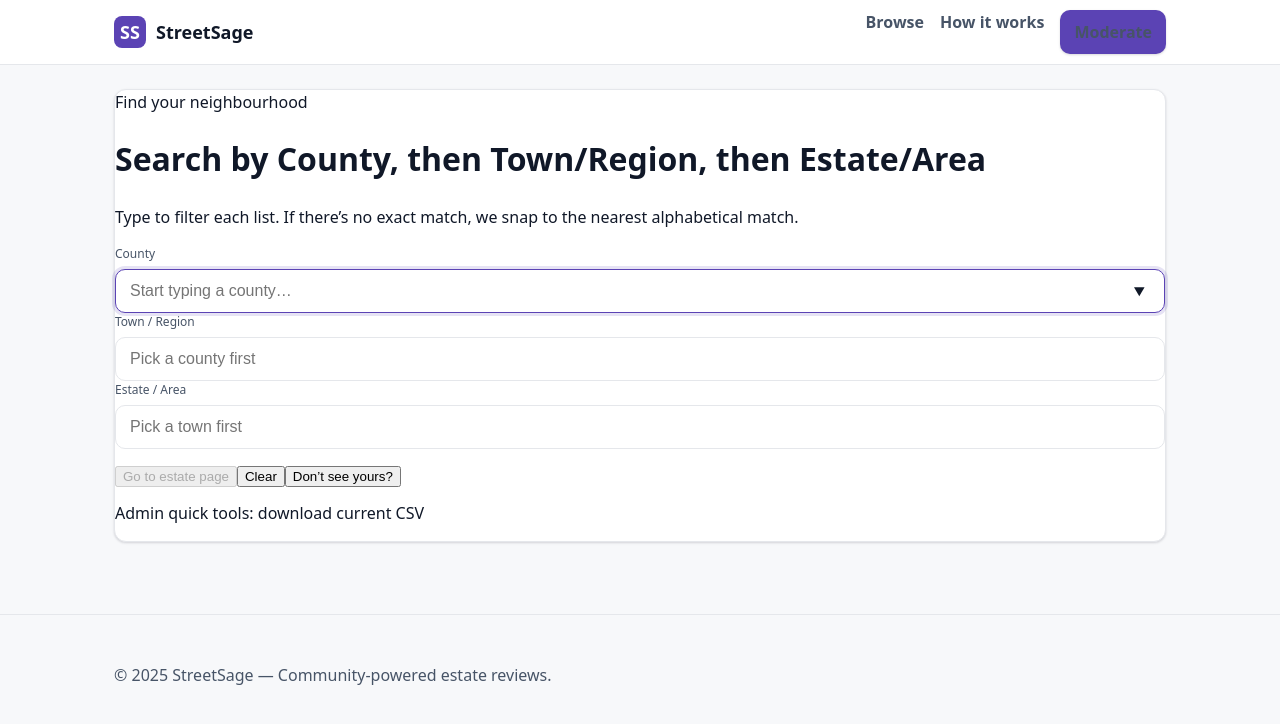
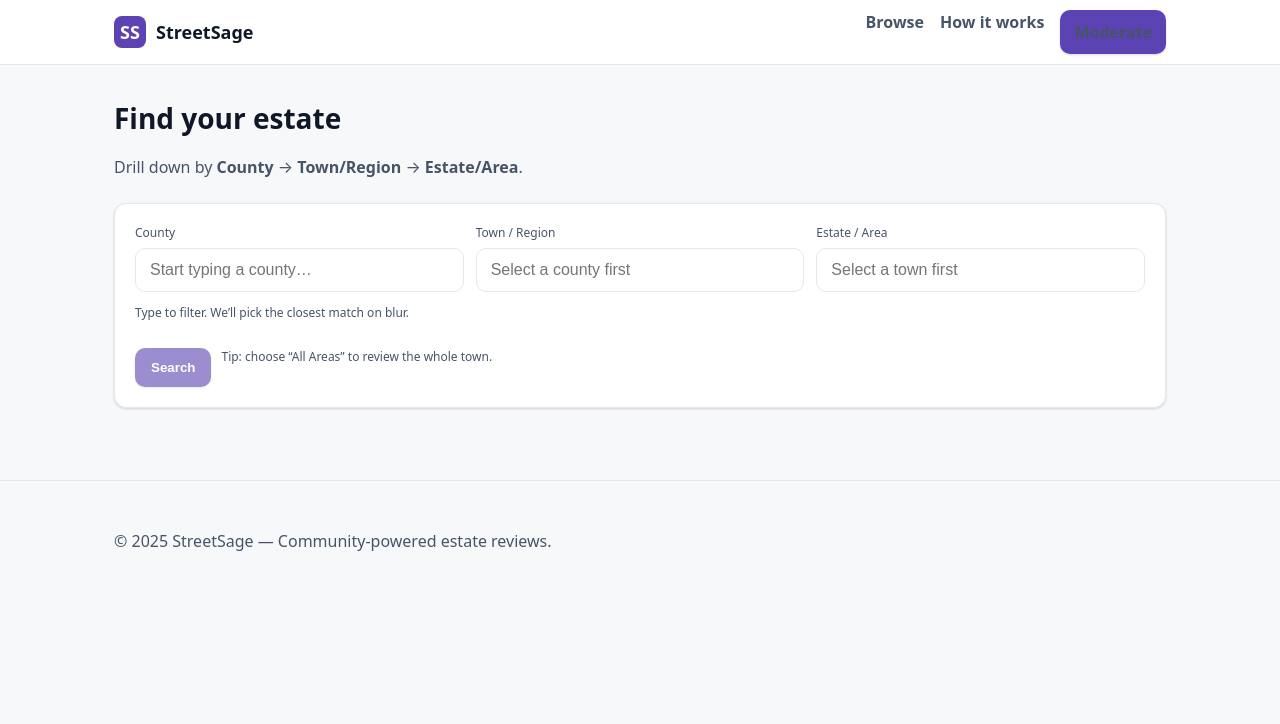
Before and after one commit to seamusk84/reviewer, a Next.js app: page / in a window 1280 px wide. Shown: the top 724 px of the page. Built offline with nearby package versions, Linux system fonts and the light colour scheme.

Commit message:
Update CascadingSearch.tsx

```diff
--- a/components/CascadingSearch.tsx
+++ b/components/CascadingSearch.tsx
@@ -1,220 +1,151 @@
-// components/CascadingSearch.tsx
-import React, {
-  useEffect,
-  useRef,
-  useState,
-  KeyboardEvent,
-  FormEvent,
-} from "react";
+import React from "react";
 
 type DataShape = Record<string, Record<string, string[]>>;
 type Props = {
-  fetchData: () => Promise<DataShape | undefined>;
+  fetchData: () => Promise<DataShape>;
   onNavigate: (path: string) => void;
 };
 
-function slugify(s: string) {
-  return s.toLowerCase().replace(/[^a-z0-9]+/g, "-").replace(/(^-|-$)+/g, "");
-}
+export default function CascadingSearch({ fetchData, onNavigate }: Props) {
+  const [data, setData] = React.useState<DataShape>({});
+  const [counties, setCounties] = React.useState<string[]>([]);
+  const [towns, setTowns] = React.useState<string[]>([]);
+  const [estates, setEstates] = React.useState<string[]>([]);
 
-export default function CascadingSearch({ fetchData, onNavigate }: Props) {
-  const [data, setData] = useState<DataShape>({});
-  const [counties, setCounties] = useState<string[]>([]);
-  const [towns, setTowns] = useState<string[]>([]);
-  const [estates, setEstates] = useState<string[]>([]);
+  const [county, setCounty] = React.useState("");
+  const [town, setTown] = React.useState("");
+  const [estate, setEstate] = React.useState("");
 
-  const [county, setCounty] = useState("");
-  const [town, setTown] = useState("");
-  const [estate, setEstate] = useState("");
+  const [loading, setLoading] = React.useState(true);
 
-  const [loading, setLoading] = useState(true);
-  const [msg, setMsg] = useState<string | null>(null);
-  const [showAdd, setShowAdd] = useState(false);
-
-  const countyRef = useRef<HTMLInputElement>(null);
-
-  useEffect(() => {
+  React.useEffect(() => {
     (async () => {
-      try {
       setLoading(true);
-        const d = (await fetchData()) || {};
-        setData(d);
-        setCounties(Object.keys(d).sort((a, b) => a.localeCompare(b)));
-        setMsg(null);
-      } catch (e: any) {
-        setMsg(e.message || "Failed to load data");
-      } finally {
+      const d = await fetchData();
+      setData(d || {});
+      const cs = Object.keys(d || {}).sort((a,b)=>a.localeCompare(b));
+      setCounties(cs);
       setLoading(false);
-        if (countyRef.current && typeof window !== "undefined" && window.innerWidth > 640) {
-          countyRef.current.focus();
-        }
-      }
     })();
   }, [fetchData]);
 
-  useEffect(() => {
-    if (!county) {
-      setTowns([]); setTown("");
-      setEstates([]); setEstate("");
-      return;
-    }
-    const t = Object.keys(data[county] || {}).sort((a, b) => a.localeCompare(b));
+  React.useEffect(() => {
+    const t = (data[county] ? Object.keys(data[county]) : []).sort((a,b)=>a.localeCompare(b));
     setTowns(t);
-    if (!t.includes(town)) {
-      setTown(""); setEstates([]); setEstate("");
-    }
-  }, [county, data]); // eslint-disable-line react-hooks/exhaustive-deps
+    setTown("");
+    setEstate("");
+    setEstates([]);
+  }, [county]);
 
-  useEffect(() => {
-    if (!county || !town) { setEstates([]); setEstate(""); return; }
-    const e = [...(data[county]?.[town] || [])].sort((a, b) => a.localeCompare(b));
+  React.useEffect(() => {
+    const e = (data[county] && data[county][town] ? [...data[county][town]] : []).sort((a,b)=>a.localeCompare(b));
     setEstates(e);
-    if (!e.includes(estate)) setEstate(e[0] || "");
-  }, [county, town, data]); // eslint-disable-line react-hooks/exhaustive-deps
+    setEstate("");
+  }, [town, county, data]);
 
-  function closest(list: string[], val: string) {
-    if (!val) return "";
-    const i = list.findIndex((x) => x.toLowerCase().startsWith(val.toLowerCase()));
-    if (i >= 0) return list[i];
-    const after = list.find((x) => x.toLowerCase() >= val.toLowerCase());
-    return after || list[list.length - 1] || "";
+  function go() {
+    if (!county || !town || !estate) return;
+    const safe = (s:string)=>encodeURIComponent(s.toLowerCase().replace(/\s+/g,"-"));
+    onNavigate(`/${safe(county)}/${safe(town)}/${safe(estate)}`);
   }
 
-  function go() {
-    if (!county || !town) return;
-    const e = estate || "All Areas";
-    onNavigate(`/${slugify(county)}/${slugify(town)}/${slugify(e)}`);
-  }
-
-  const onEnter = (e: KeyboardEvent<HTMLInputElement>) => {
-    if (e.key === "Enter") {
-      e.preventDefault();
-      go();
-    }
-  };
-
-  async function submitSuggestion(e: FormEvent<HTMLFormElement>) {
-    e.preventDefault();
-    const fd = new FormData(e.currentTarget);
-    const payload = {
-      county: fd.get("county"),
-      town: fd.get("town"),
-      estate: fd.get("estate"),
-      email: fd.get("email"),
-      note: fd.get("note"),
-    };
-    try {
-      await fetch("/api/suggestions", {
-        method: "POST",
-        headers: { "Content-Type": "application/json" },
-        body: JSON.stringify(payload),
-      });
-      alert("Thanks! We’ve recorded your suggestion.");
-      setShowAdd(false);
-    } catch {
-      alert("Could not send right now — try again later.");
-    }
+  // helper to pick the first alphabetical match when typing
+  function pickClosest(val: string, list: string[]) {
+    const v = val.trim().toLowerCase();
+    if (!v) return "";
+    const exact = list.find(x => x.toLowerCase() === v);
+    if (exact) return exact;
+    const starts = list.find(x => x.toLowerCase().startsWith(v));
+    if (starts) return starts;
+    return list[0] || "";
   }
 
   return (
-    <div className="card">
-      <div className="hero">
-        <div className="kicker">Find your neighbourhood</div>
-        <h1>Search by County, then Town/Region, then Estate/Area</h1>
-        <p>Type to filter each list. If there’s no exact match, we snap to the nearest alphabetical match.</p>
-      </div>
+    <section id="browse">
+      <h1 className="page-title">Find your estate</h1>
+      <p className="page-sub">Drill down by <strong>County</strong> → <strong>Town/Region</strong> → <strong>Estate/Area</strong>.</p>
 
-      {loading && <p className="kicker">Loading data…</p>}
-      {msg && <p className="kicker" style={{ color: "#ffbdbd" }}>{msg}</p>}
-
-      <div className="grid grid-3" style={{ marginTop: 12 }}>
+      <div className="card card-pad">
+        {loading ? (
+          <p className="helper">Loading places…</p>
+        ) : (
+          <>
+            <div className="form-row form-row-3">
+              {/* County */}
               <div>
                 <label className="label" htmlFor="county">County</label>
                 <input
                   id="county"
                   className="input"
+                  placeholder="Start typing a county…"
                   list="counties"
-            placeholder="Start typing a county…"
                   value={county}
-            onChange={(e) => setCounty(closest(counties, e.target.value))}
-            onKeyDown={onEnter}
-            ref={countyRef}
-            autoComplete="off"
-            aria-autocomplete="list"
+                  onChange={(e) => {
+                    const v = e.target.value;
+                    // allow free typing; on blur snap to closest
+                    setCounty(v);
+                  }}
+                  onBlur={(e)=>{
+                    const v = pickClosest(e.target.value, counties);
+                    setCounty(v);
+                  }}
                 />
                 <datalist id="counties">
-            {counties.map((c) => <option key={c} value={c} />)}
+                  {counties.map(c => <option key={c} value={c} />)}
                 </datalist>
+                <p className="helper">Type to filter. We’ll pick the closest match on blur.</p>
               </div>
 
+              {/* Town */}
               <div>
                 <label className="label" htmlFor="town">Town / Region</label>
                 <input
                   id="town"
                   className="input"
+                  placeholder={county ? "Start typing a town…" : "Select a county first"}
                   list="towns"
-            placeholder={county ? "Start typing a town…" : "Pick a county first"}
                   value={town}
-            onChange={(e) => setTown(closest(towns, e.target.value))}
-            onKeyDown={onEnter}
+                  onChange={(e)=>setTown(e.target.value)}
+                  onBlur={(e)=>{
+                    const v = pickClosest(e.target.value, towns);
+                    setTown(v);
+                  }}
                   disabled={!county}
-            autoComplete="off"
-            aria-autocomplete="list"
                 />
                 <datalist id="towns">
-            {towns.map((t) => <option key={t} value={t} />)}
+                  {towns.map(t => <option key={t} value={t} />)}
                 </datalist>
               </div>
 
+              {/* Estate */}
               <div>
                 <label className="label" htmlFor="estate">Estate / Area</label>
                 <input
                   id="estate"
                   className="input"
+                  placeholder={town ? "Start typing an estate…" : "Select a town first"}
                   list="estates"
-            placeholder={town ? "Type or choose an estate…" : "Pick a town first"}
                   value={estate}
-            onChange={(e) => setEstate(closest(estates, e.target.value))}
-            onKeyDown={onEnter}
+                  onChange={(e)=>setEstate(e.target.value)}
+                  onBlur={(e)=>{
+                    const v = pickClosest(e.target.value, estates);
+                    setEstate(v);
+                  }}
                   disabled={!town}
-            autoComplete="off"
-            aria-autocomplete="list"
                 />
                 <datalist id="estates">
-            {estates.map((e) => <option key={e} value={e} />)}
+                  {estates.map(e => <option key={e} value={e} />)}
                 </datalist>
               </div>
             </div>
 
-      <div className="row" style={{ marginTop: 14 }}>
-        <button className="button" onClick={go} disabled={!county || !town}>Go to estate page</button>
-        <button className="button secondary" onClick={() => { setCounty(""); setTown(""); setEstate(""); }}>Clear</button>
-        <button className="button secondary" onClick={() => setShowAdd((s) => !s)}>Don’t see yours?</button>
+            <div style={{ marginTop: 14, display: "flex", gap: 10 }}>
+              <button className="btn" onClick={go} disabled={!county || !town || !estate}>Search</button>
+              <span className="helper">Tip: choose “All Areas” to review the whole town.</span>
             </div>
-
-      {showAdd && (
-        <form onSubmit={submitSuggestion} className="card" style={{ marginTop: 16 }}>
-          <div className="grid grid-2">
-            <div><div className="label">County</div><input name="county" className="input" defaultValue={county} required /></div>
-            <div><div className="label">Town / Region</div><input name="town" className="input" defaultValue={town} required /></div>
-            <div><div className="label">Estate / Area</div><input name="estate" className="input" defaultValue={estate} required /></div>
-            <div><div className="label">Email (optional)</div><input name="email" className="input" type="email" placeholder="you@example.com" /></div>
+          </>
+        )}
       </div>
-          <div style={{ marginTop: 12 }}>
-            <div className="label">Notes (optional)</div>
-            <textarea name="note" className="input" rows={4} placeholder="Anything we should know?"></textarea>
-          </div>
-          <div className="row" style={{ marginTop: 12 }}>
-            <button className="button">Submit suggestion</button>
-            <button type="button" className="button secondary" onClick={() => setShowAdd(false)}>Cancel</button>
-          </div>
-          <p className="small" style={{ marginTop: 8 }}>We only use your email to follow up if needed.</p>
-        </form>
-      )}
-
-      <p className="small" style={{ marginTop: 14 }}>
-        Admin quick tools: <a href="/data/estates.csv" style={{ color: "var(--brand)" }}>download current CSV</a>
-      </p>
-    </div>
+    </section>
   );
 }
```
Lines whose indentation alone changed are shown as unchanged.
